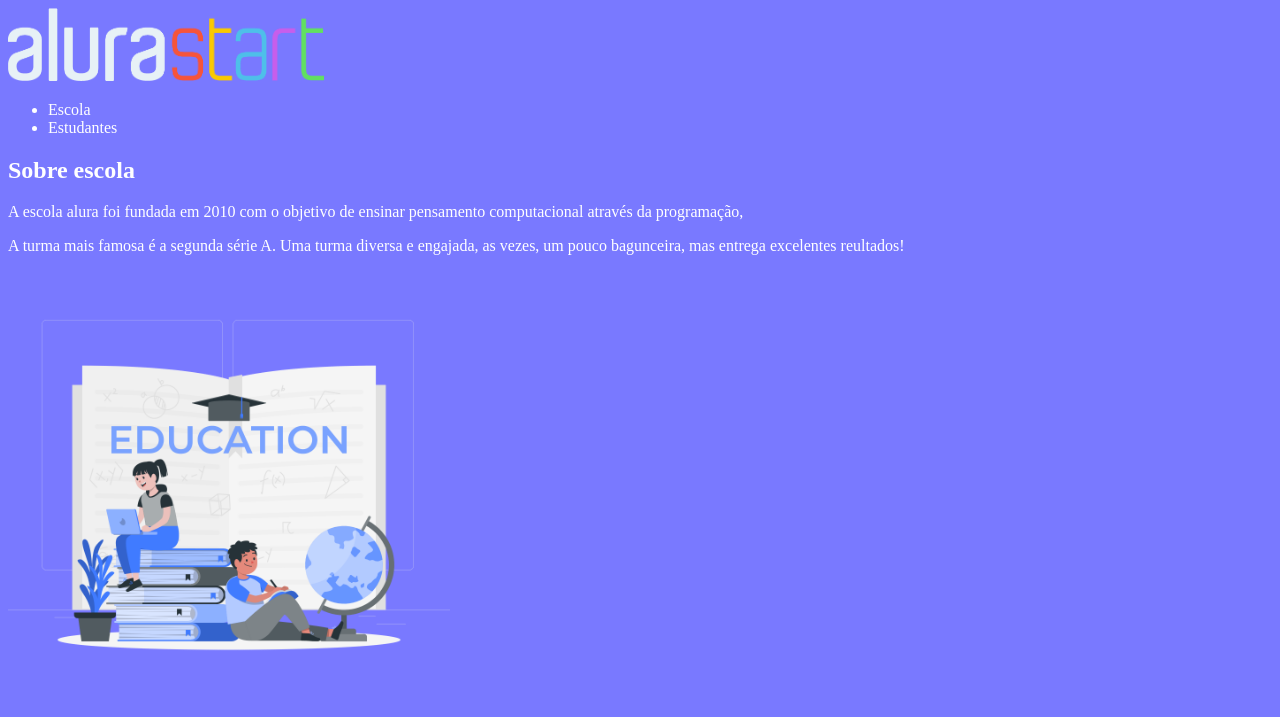
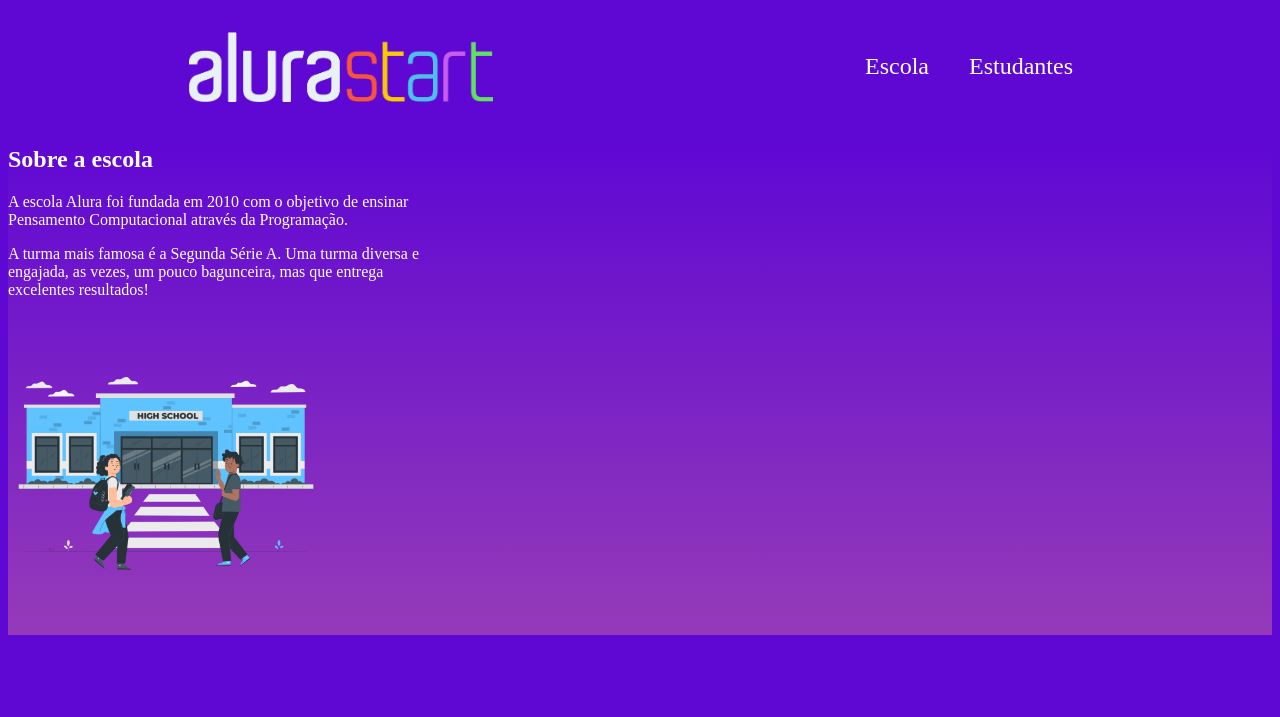
Before and after one commit to le7icia/alura-start, a plain HTML site: page index.html in a window 1280 px wide. Drawn offline with Linux system fonts and the light colour scheme.

Commit message:
Add files via upload

```diff
--- a/index.html
+++ b/index.html
@@ -7,19 +7,22 @@
     <link rel="stylesheet" href="style.css">
 </head>
 <body>
-    <header>
+    <header class="cabeçalho">
         <img class="logo"  src="alurastart logo.png" alt="">
-        <ul>
-            <li>Escola</li>
-            <li>Estudantes</li>
+        <ul class="cabeçalho-lista">
+            <li class="cabeçalho-lista-item">Escola</li>
+            <li class="cabeçalho-lista-item">Estudantes</li>
         </ul>
     </header>
-    <section class="Escola">
-       <h2>Sobre escola</h2>
-       <p class="escola-texto-um">A escola alura foi fundada em 2010 com o objetivo de ensinar pensamento computacional através da programação,</p>
-       <p class="escola-texto-dois"> A turma mais famosa é a segunda série A. Uma turma diversa e engajada, as vezes, um pouco bagunceira, mas entrega excelentes reultados!</p>
-<img class="foto-um" src="school.png" alt="">
-</section>
+    <section class="escola">
+        <div class="escola-div-conteudo">
+        <h2 class="escola-titulo">Sobre a escola</h2>
+        <p class="escola-texto-um">A escola Alura foi fundada em 2010 com o objetivo de ensinar Pensamento Computacional através da Programação. </p>
+        <p class="escola-texto-dois">A turma mais famosa é a Segunda Série A. Uma turma diversa e engajada, as vezes, um pouco bagunceira, mas que entrega excelentes resultados!</p>
+        </div>
+        <img class="escola-img" src="High School-pana.png" alt="">
+
+    </section>
 
 </body>
 </html>
--- a/style.css
+++ b/style.css
@@ -1,5 +1,5 @@
 body{
-    background-color: #4040ffb2;
+    background-color: #6008d3;
     color: #ffffff;
 }
 
@@ -13,13 +13,22 @@ padding: 24px;
 .cabeçalho-lista-item{
         display: inline-block;
         margin: 0 18px;
-font-size:  24px;
+        font-size: 24px;
 }
 
 .logo{
     width: 25%;
 }
 
-.foto-um{
+.escola-img{
+    width: 25%;
+}
+
+.escola{
+    background-image: linear-gradient(#6008d3,#953bb8) ;
+    justify-content: center;
+    align-items: center;
+}
+.escola-div-conteudo{
     width: 35%;
 }
```
Also changed, not shown: High School-pana.png (added). Lines whose indentation alone changed are shown as unchanged.
